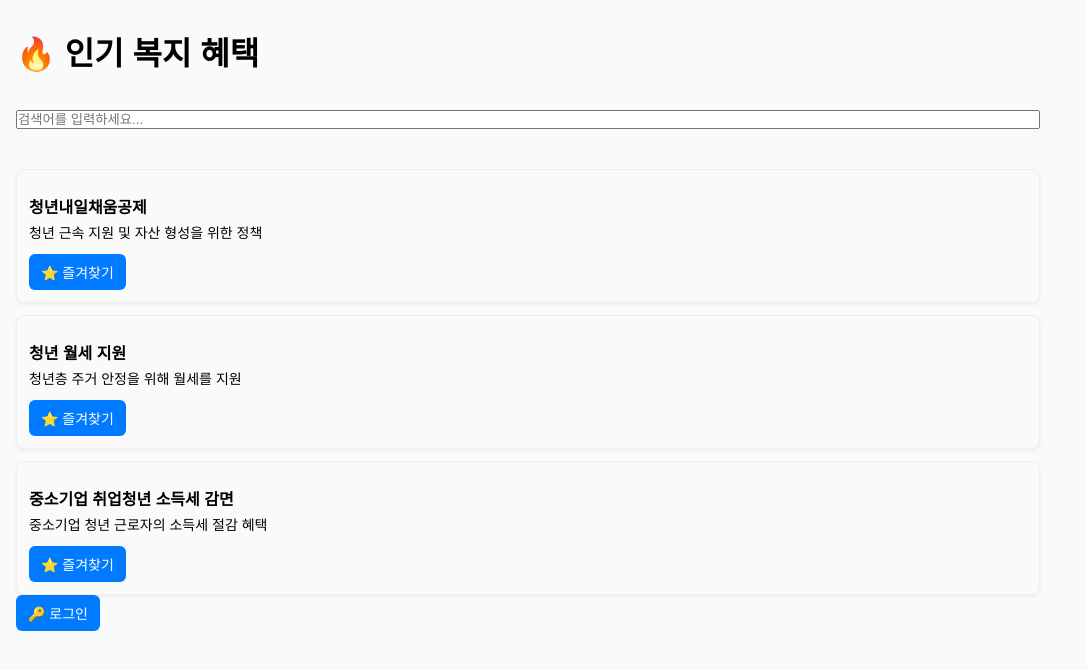
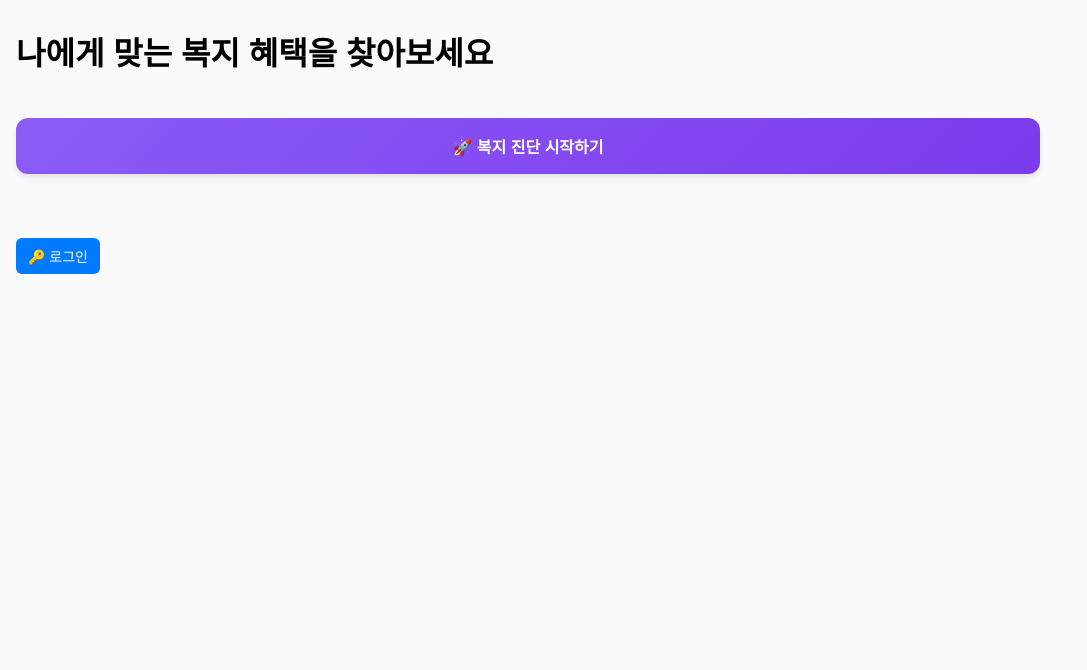
Before and after one commit to zzonge0730/bokjikok_front, a React (Create React App) app: page / in a window 1280 px wide. Shown: the top 670 px of the page, without its empty margins (0-1087 px from the left). Built offline with nearby package versions, Linux system fonts and the light colour scheme.

Commit message:
만나이2

```diff
--- a/src/App.js
+++ b/src/App.js
@@ -1,5 +1,5 @@
 import React, { useState } from "react";
-import { Search, Home, User, MessageCircle } from "lucide-react";
+import { Search } from "lucide-react";
 import "./App.css";
 
 const App = () => {
@@ -11,7 +11,6 @@ const App = () => {
   const [selectedPolicy, setSelectedPolicy] = useState(null);
   const [userName, setUserName] = useState("");
   const [loginForm, setLoginForm] = useState({ id: "", password: "" });
-  const [favorites, setFavorites] = useState([]);
   const [previousRecords] = useState([
     {
       id: 1,
@@ -37,14 +36,6 @@ const App = () => {
     },
   ]);
   const [formData, setFormData] = useState({ age: "", income: "", job: "" });
-  const [searchQuery, setSearchQuery] = useState("");
-
-  // 인기 복지 혜택 (홈 화면)
-  const popularPolicies = [
-    { title: "청년내일채움공제", description: "청년 근속 지원 및 자산 형성을 위한 정책" },
-    { title: "청년 월세 지원", description: "청년층 주거 안정을 위해 월세를 지원" },
-    { title: "중소기업 취업청년 소득세 감면", description: "중소기업 청년 근로자의 소득세 절감 혜택" },
-  ];
 
   // 로그인 핸들러
   const handleLogin = () => {
@@ -52,7 +43,7 @@ const App = () => {
       setIsLoggedIn(true);
       setUserName(loginForm.id);
       setShowLoginModal(false);
-      setActiveTab("mypage");
+      setActiveTab("history");
       setLoginForm({ id: "", password: "" });
     } else {
       alert("아이디와 비밀번호를 입력해주세요!");
@@ -90,12 +81,15 @@ const App = () => {
       });
       const data = await res.json();
 
+      // 🗨️ GPT 답변 (텍스트)
       if (data.reply) {
         setChatMessages((prev) => [
           ...prev,
           { id: Date.now(), type: "bot", message: data.reply },
         ]);
       }
+
+      // 🃏 정책 카드 (항상 최신으로 교체)
       if (data.policies) {
         setChatMessages((prev) => [
           ...prev.filter((msg) => msg.type !== "policy"),
@@ -110,38 +104,17 @@ const App = () => {
   // 홈 화면
   const renderHome = () => (
     <div className="home-content">
-      <h1>🔥 인기 복지 혜택</h1>
-      <input
-        type="text"
-        placeholder="검색어를 입력하세요..."
-        value={searchQuery}
-        onChange={(e) => setSearchQuery(e.target.value)}
-      />
-      <div className="policy-card-container">
-        {popularPolicies
-          .filter(
-            (p) =>
-              p.title.includes(searchQuery) || p.description.includes(searchQuery)
-          )
-          .map((p, i) => (
-            <div key={i} className="policy-card">
-              <h4>{p.title}</h4>
-              <p>{p.description}</p>
-              <button onClick={() => setFavorites([...favorites, p])}>
-                ⭐ 즐겨찾기
-              </button>
-            </div>
-          ))}
-      </div>
+      <h1>나에게 맞는 복지 혜택을 찾아보세요</h1>
+      <button onClick={() => handleTabChange("check")} className="start-button">
+        🚀 복지 진단 시작하기
+      </button>
 
       <div className="login-section">
         {isLoggedIn ? (
           <div>
             <span>👋 {userName}님 환영합니다!</span>
             <button onClick={handleLogout}>로그아웃</button>
-            <button onClick={() => handleTabChange("history")}>
-              📋 이전 기록 보기
-            </button>
+            <button onClick={() => handleTabChange("history")}>📋 이전 기록 보기</button>
           </div>
         ) : (
           <button onClick={() => setShowLoginModal(true)}>🔑 로그인</button>
@@ -154,7 +127,7 @@ const App = () => {
   const renderCheck = () => (
     <div className="check-content">
       <div className="form-group">
-        <label>만 나이</label> {/* ✅ 수정 */}
+        <label>나이</label>
         <input
           type="text"
           value={formData.age}
@@ -253,66 +226,13 @@ const App = () => {
           <h4>{record.date}</h4>
           {record.results.map((r, i) => (
             <div key={i}>
-              <p>
-                {r.title} - {r.amount} ({r.status})
-              </p>
+              <p>{r.title} - {r.amount} ({r.status})</p>
             </div>
           ))}
         </div>
       ))}
     </div>
   );
-
-  // 마이페이지
-  const renderMypage = () => (
-    <div className="mypage-content">
-      <h3>👤 마이페이지</h3>
-      {isLoggedIn ? (
-        <>
-          <p>안녕하세요, {userName}님!</p>
-          <button onClick={handleLogout}>로그아웃</button>
-          <h4>⭐ 즐겨찾기</h4>
-          {favorites.length > 0 ? (
-            favorites.map((f, i) => (
-              <div key={i} className="policy-card">
-                <h4>{f.title}</h4>
-                <p>{f.description}</p>
-              </div>
-            ))
-          ) : (
-            <p>즐겨찾기한 정책이 없습니다.</p>
-          )}
-          <h4>💬 AI 상담 기록</h4>
-          {chatMessages.map((m, i) => (
-            <p key={i}>
-              [{m.type}] {m.message || (m.policies && "정책 카드")}
-            </p>
-          ))}
-        </>
-      ) : (
-        <button onClick={() => setShowLoginModal(true)}>🔑 로그인</button>
-      )}
-    </div>
-  );
-
-  // 하단 메뉴바
-  const BottomNav = () =>
-    activeTab !== "home" && (
-      <div className="bottom-nav">
-        <button onClick={() => handleTabChange("home")}>
-          <Home size={20} />홈
-        </button>
-        <button onClick={() => handleTabChange("check")}>
-          <Search size={20} />진단
-        </button>
-        <button onClick={() => handleTabChange("result")}>
-          <MessageCircle size={20} />상담
-        </button>
-        <button onClick={() => handleTabChange("mypage")}>
-          <User size={20} />마이페이지
-        </button>
-      </div>
-    );
 
   // 모달
   const ApplyModal = () =>
@@ -351,7 +271,6 @@ const App = () => {
       case "check": return renderCheck();
       case "result": return renderResult();
       case "history": return renderHistory();
-      case "mypage": return renderMypage();
       default: return renderHome();
     }
   };
@@ -361,7 +280,6 @@ const App = () => {
       <LoginModal />
       <ApplyModal />
       {renderContent()}
-      <BottomNav />
     </div>
   );
 };
```
